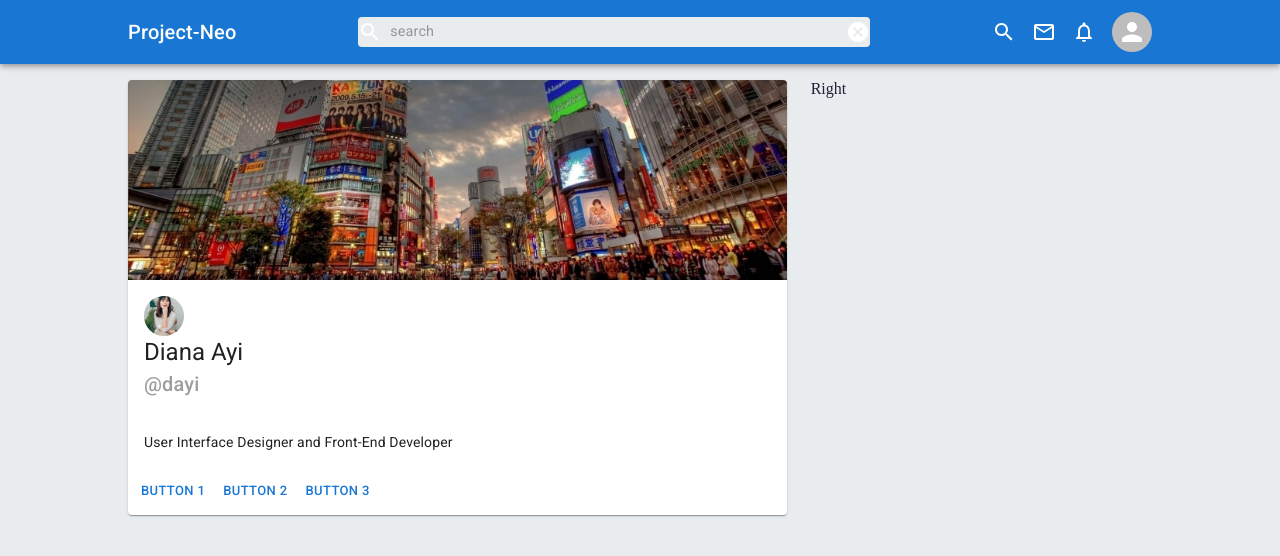
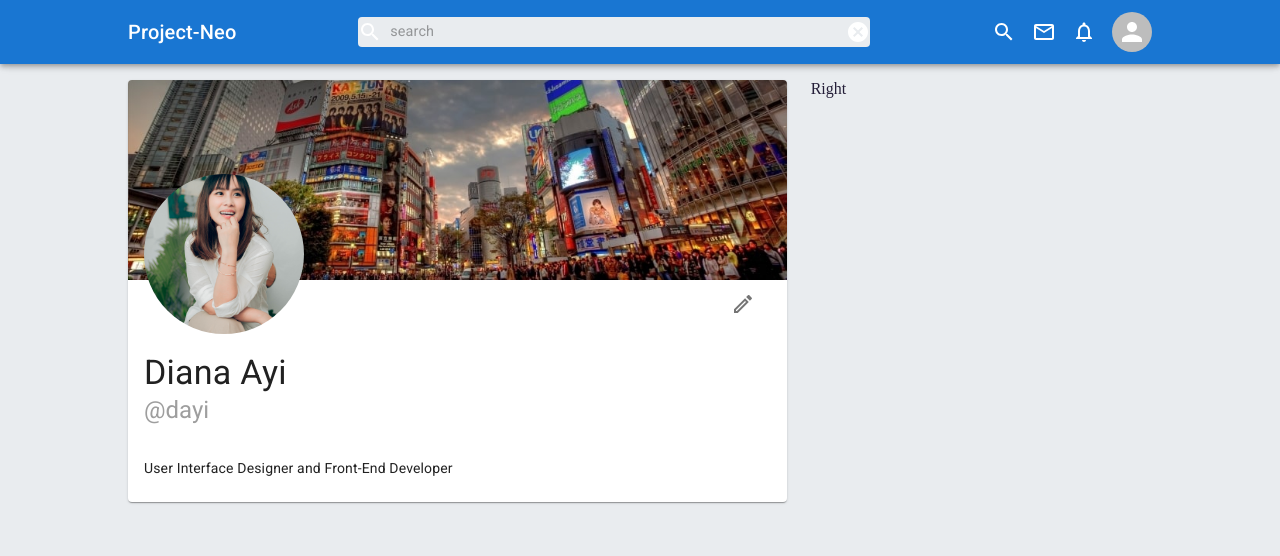
Before and after one commit to jpzambranoleon/project-neo-front-end, a React (Create React App) app: page /profile in a window 1280 px wide. Shown: the top 556 px of the page. Built offline with nearby package versions, Linux system fonts and the light colour scheme.

Commit message:
updated User.jsx

```diff
--- a/src/pages/profilePage/components/User.jsx
+++ b/src/pages/profilePage/components/User.jsx
@@ -1,51 +1,55 @@
-import { Avatar, Button, Card, CardActions, CardContent, CardMedia, Typography } from "@mui/material";
+import { EditOutlined } from "@mui/icons-material";
+import { Avatar, Card, CardActions, CardContent, CardMedia, IconButton, Typography } from "@mui/material";
 import { grey } from "@mui/material/colors";
 import { makeStyles } from "@mui/styles";
 
 const useStyles = makeStyles((theme) => ({
-    card: {
+    cardContainer: {
         marginRight: theme.spacing(3),
+
         [theme.breakpoints.down("sm")]: {
             marginRight: theme.spacing(0),
         }
+    },
+    userContent: {
+        display: "flex",
+        alignItems: "center",
+        justifyContent: "space-between",
+        marginTop: theme.spacing(-9)
     },
 }))
 
 const User = () => {
     const classes = useStyles();
     return (
-        <Card className={classes.card}>
+        <Card className={classes.cardContainer}>
             <CardMedia
                 component="img"
                 height="200"
                 image="/assets/cover/cover.jpg"
             />
-            <CardContent sx={{  }}>
-                <Avatar alt="Diana Ayi" src="/assets/person/diana.jpg" sx={{  }}/>
-                <Typography variant="h5">
+            <CardContent>
+                <div className={classes.userContent}>
+                    <Avatar  alt="Diana Ayi" src="/assets/person/diana.jpg" sx={{ width: 160, height: 160, top: -50 }}/>
+                    <CardActions>
+                        <IconButton>
+                            <EditOutlined />
+                        </IconButton>
+                    </CardActions>
+                </div>
+                <Typography variant="h4" sx={{ mt: -4 }}>
                     Diana Ayi
-                    <Typography variant="h6" sx={{ color: grey[500] }}>
+                    <Typography variant="h5" sx={{ color: grey[500] }}>
                         @dayi
                     </Typography>
                 </Typography>
             </CardContent>
-            <CardContent sx={{  }}>
+            <CardContent className={classes.cardContent}>
                 <Typography variant="body2">
                     User Interface Designer and
                     Front-End Developer
                 </Typography>
             </CardContent>
-            <CardActions>
-                <Button size="small">
-                    Button 1
-                </Button>
-                <Button size="small">
-                    Button 2
-                </Button>
-                <Button size="small">
-                    Button 3
-                </Button>
-            </CardActions>
         </Card>
     );
 };
```
